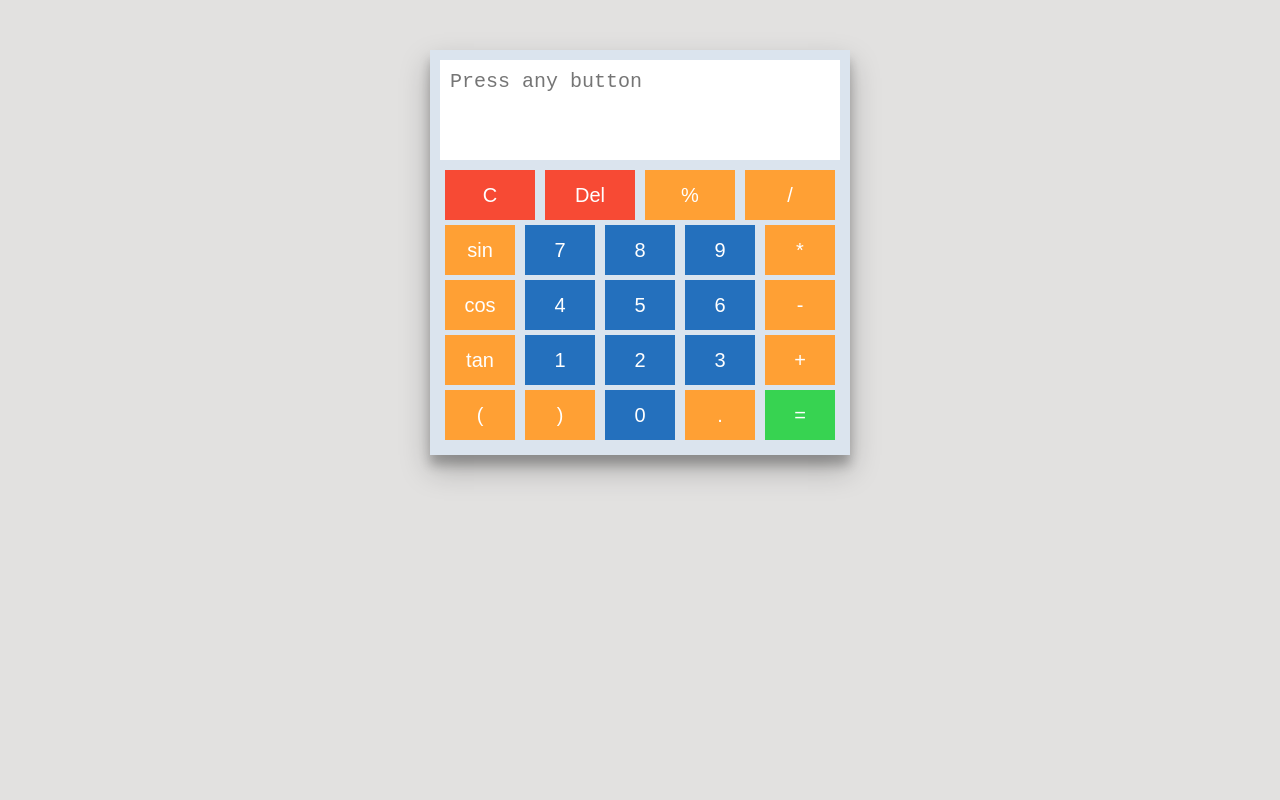
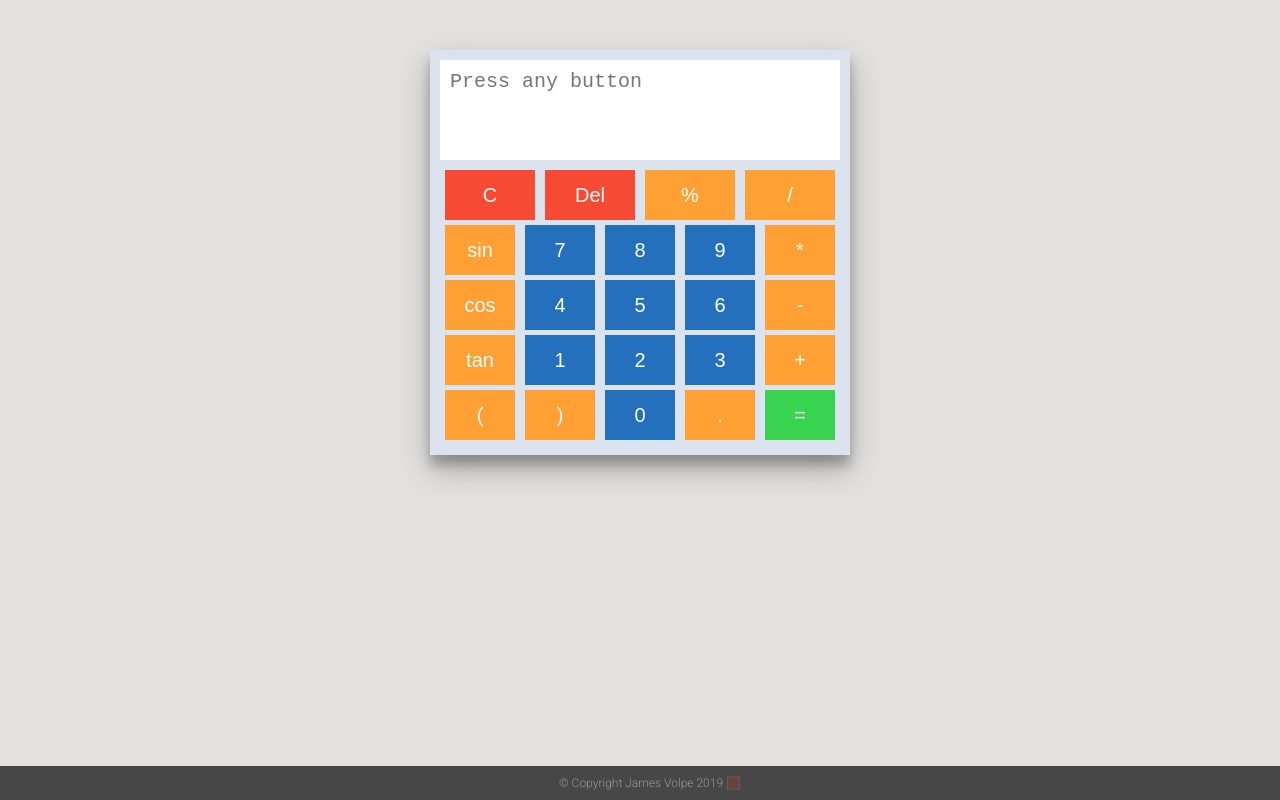
Before and after one commit to Volpestyle/Parse-Tree-Calculator, a website: page index.html in a window 1280 px wide. Drawn offline with Linux system fonts and the light colour scheme.

Commit message:
added footer

```diff
--- a/css/styles.scss
+++ b/css/styles.scss
@@ -121,3 +121,20 @@ body {
     @extend %btn-shared;
     background-color: rgb(55, 211, 81)
 }
+
+footer {
+    position: fixed;
+    font-family: 'Roboto', sans-serif;
+    font-size: 12px;
+    font-weight: 300;
+    left: 0;
+    bottom: 0;
+    padding: 10px;
+    width: 100%;
+    background-color: rgba(61, 61, 61, 0.932);
+    text-align: center;
+    span {
+        position: relative;
+        color: rgba(248, 248, 248, 0.452);
+    }
+}
--- a/index.html
+++ b/index.html
@@ -61,6 +61,9 @@
         </div>
       </div>
   </section>
+  <footer>
+      <span>© Copyright James Volpe 2019 🧮</span>
+  </footer>
   <script src="js/main.js"></script>
 </body>
 </html>
--- a/js/main.js
+++ b/js/main.js
@@ -36,9 +36,13 @@ window.onload = function() {
     //evaluate expression
     var eqBtn = document.querySelector('.btn-eq');
     eqBtn.addEventListener("click", function() {
-        console.log(tokenize(expressionField.value));
-        console.log(buildTree(tokenize(expressionField.value)));
+        //console.log(tokenize(expressionField.value));
+        //console.log(buildTree(tokenize(expressionField.value)));
+        try {
             result.innerHTML = (evalTree(buildTree(tokenize(expressionField.value)).root));
+        } catch (error) {
+            console.log("Invalid Input: " + error)
+        }
 
     }, false);
 
@@ -75,6 +79,7 @@ window.onload = function() {
  * @param {*} tokens
  */
 function buildTree(tokens) {
+    try {
         var parseTree = new ParseTree();
         for (var i = 0; i < tokens.length; i++) {
             if (tokens[i].type === "Literal") {
@@ -96,6 +101,9 @@ function buildTree(tokens) {
             }
         }
         return parseTree;
+    } catch (err) {
+        console.log("Failed to build tree: " + err)
+    }
 }
 
 /**
@@ -129,7 +137,7 @@ function evalTree(node) {
         }
     }
     catch (err) {
-        console.log("Invalid Input..." + err);
+        console.log("Failed to evaluate tree: " + err);
     }
 }
  /**
```
Also changed, not shown: css/styles.css. Lines whose indentation alone changed are shown as unchanged.
